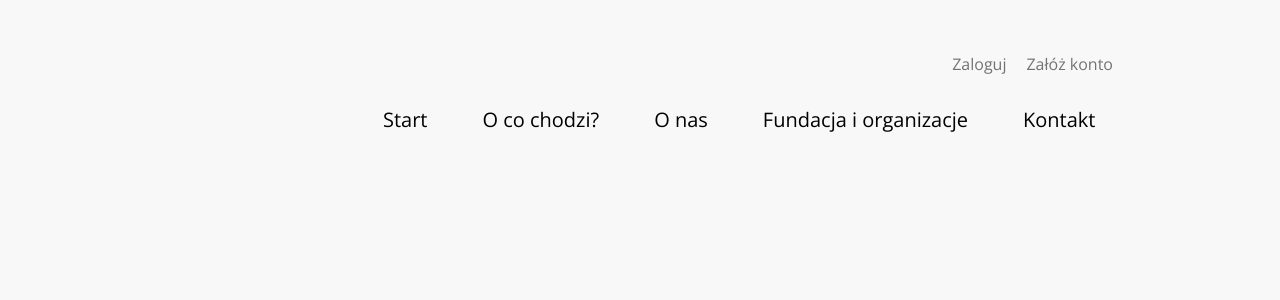
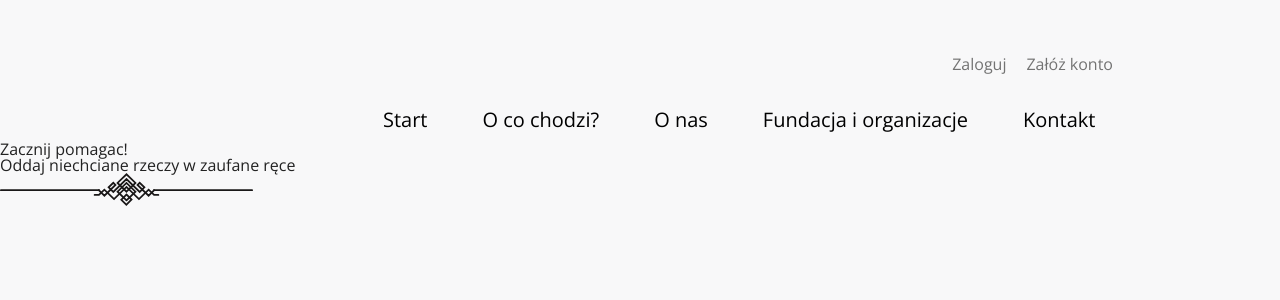
Before and after one commit to Atlon1/Rent_the_stuff, a React (Create React App) app in the folder rent-stuff/: page / in a window 1280 px wide. Shown: the top 300 px of the page. Built offline with nearby package versions, Linux system fonts and the light colour scheme.

Commit message:
Main wstep

```diff
--- a/rent-stuff/src/components/Home.js
+++ b/rent-stuff/src/components/Home.js
@@ -1,6 +1,7 @@
 import React from "react";
 import '../scss/main.scss';
 import Navigation from "./navigation";
+import MainSection from "./MainSection";
 
 
 const Home = () => {
@@ -8,6 +9,7 @@ const Home = () => {
     return (
         <>
             <Navigation/>
+            <MainSection/>
         </>
     )
 }
--- /dev/null
+++ b/rent-stuff/src/components/MainSection.js
@@ -0,0 +1,19 @@
+import React from "react";
+import '../scss/main.scss';
+
+const MainSection = () => {
+
+    return (
+        <section className='mainSection'>
+            <div className='wrapper'>
+                <div className='mainSection__container'>
+                    <h1> Zacznij pomagac!</h1>
+                    <p> Oddaj niechciane rzeczy w zaufane ręce</p>
+                    <img src={require('../assets/Decoration.svg')}/>
+                </div>
+            </div>
+        </section>
+    )
+}
+
+export default MainSection;
```
